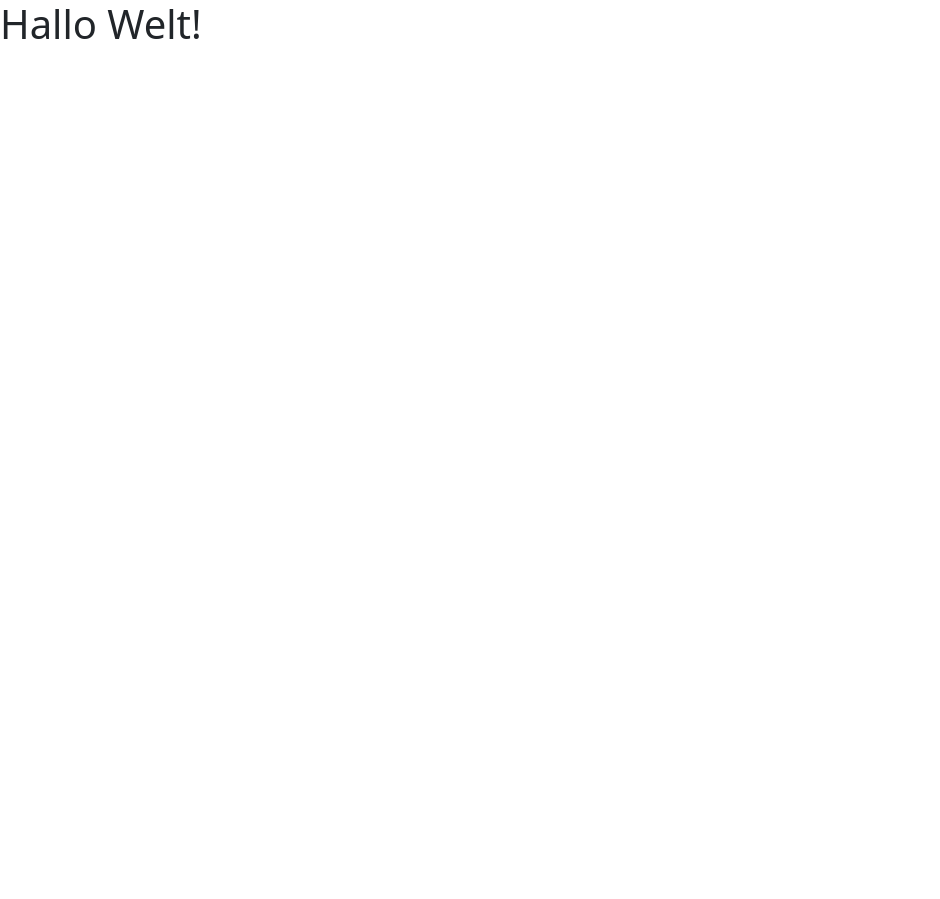
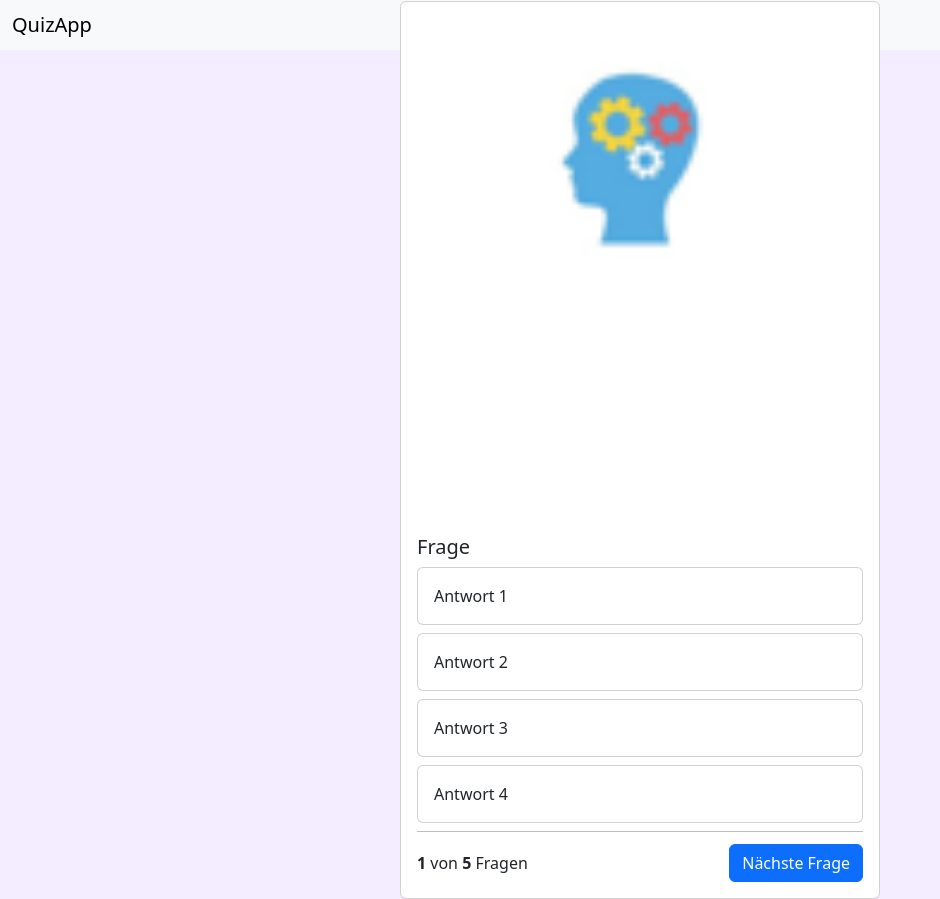
Before and after one commit to PaulB-03/QuizApp, a website: page index.html in a window 1280 px wide. Shown: the whole page, without its empty margins (0-940 px from the left). Before the commit the page ends 800 px from the top, so only its background shows below. Drawn offline with nearby package versions, Linux system fonts and the light colour scheme.

Commit message:
fundamental design and structure (html and css)

```diff
--- a/index.html
+++ b/index.html
@@ -3,11 +3,58 @@
         <meta charset="UTF-8">
         <meta name="viewport" content="width=device-width, initial-scale=1.0">
         <link rel="stylesheet" href="node_modules/bootstrap/dist/css/bootstrap.min.css">
+
+        <link rel="icon" type="image/x-icon" href="./assets/logo 2.png">
         <link rel="stylesheet" href="style.css">
         <script src="script.js"></script>
         <title>QuizApp</title>
     </head>
     <body>
-    <h1>Hallo Welt!</h1>
+        <nav class="navbar bg-body-tertiary">
+            <div class="container-fluid">
+                <span class="navbar-brand mb-0 h1">QuizApp</span>
+            </div>
+        </nav>
+
+        <div class="container">
+            <div class="card quiz-card">
+                <img src="./assets/logo 2.png" class="card-img-top" alt="logo png">
+                <div class="card-body">
+                    <h5 class="card-title">Frage</h5>
+
+                    <div class="card mb-2">
+                        <div class="card-body">
+                            Antwort 1
+                        </div>
+                    </div>
+
+                    <div class="card mb-2">
+                        <div class="card-body">
+                            Antwort 2
+                        </div>
+                    </div>
+
+                    <div class="card mb-2">
+                        <div class="card-body">
+                            Antwort 3
+                        </div>
+                    </div>
+
+                    <div class="card mb-2">
+                        <div class="card-body">
+                            Antwort 4
+                        </div>
+                    </div>
+
+                    <div class="question-footer">
+                        <span>
+                            <b>1</b> von <b>5</b> Fragen
+                        </span>
+                        <button class="btn btn-primary">Nächste Frage</button>
+                    </div>
+
+                </div>
+            </div>
+        </div>
     </body>
 </html>
--- a/style.css
+++ b/style.css
@@ -0,0 +1,23 @@
+body {
+    background-color: #f4edff;
+    min-height: 100vh;
+}
+
+.container {
+    display: flex;
+    align-items: center;
+    justify-content: center;
+    height: 100vh;
+}
+
+.question-footer {
+    display: flex;
+    justify-content: space-between;
+    align-items: center;
+    border-top: 1px solid rgba(0, 0, 0, 0.25);
+    padding-top: 12px;
+}
+
+.quiz-card {
+    width: 30rem !important;
+}
```
Lines whose indentation alone changed are shown as unchanged.
